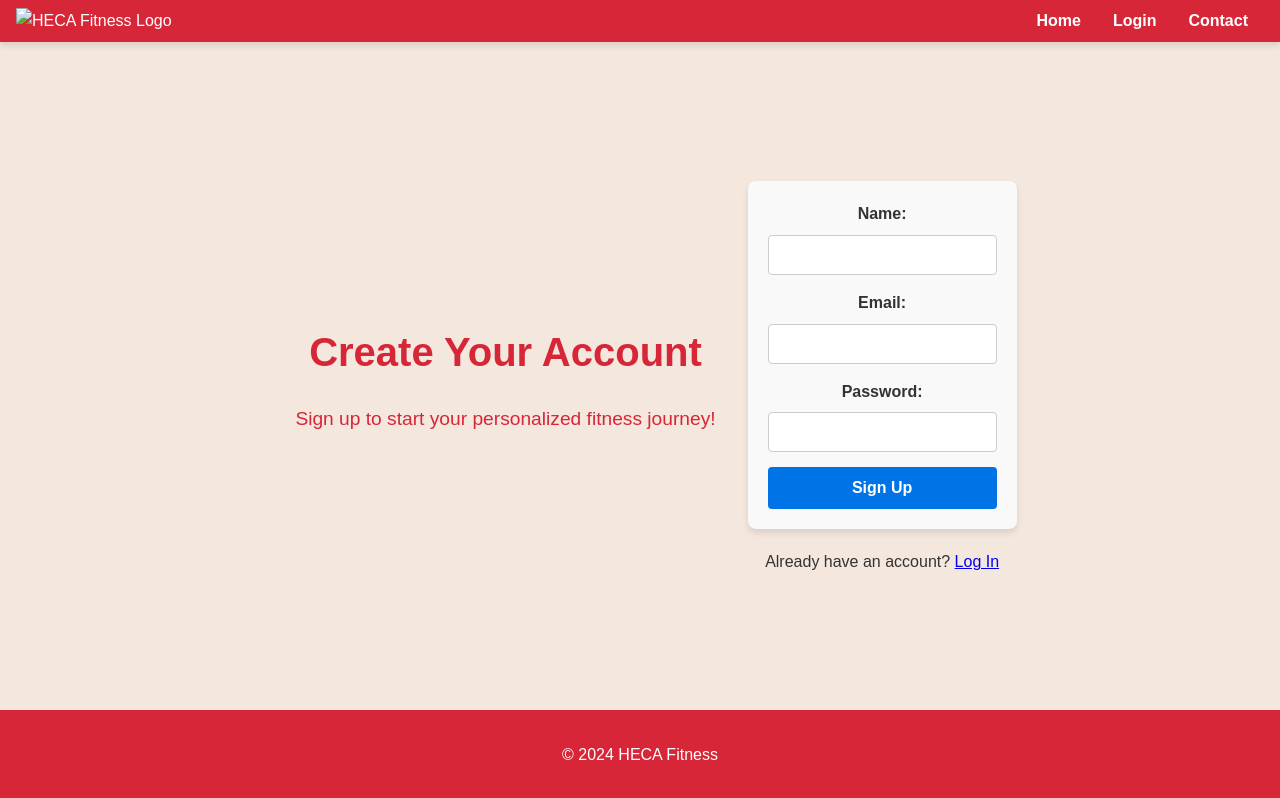
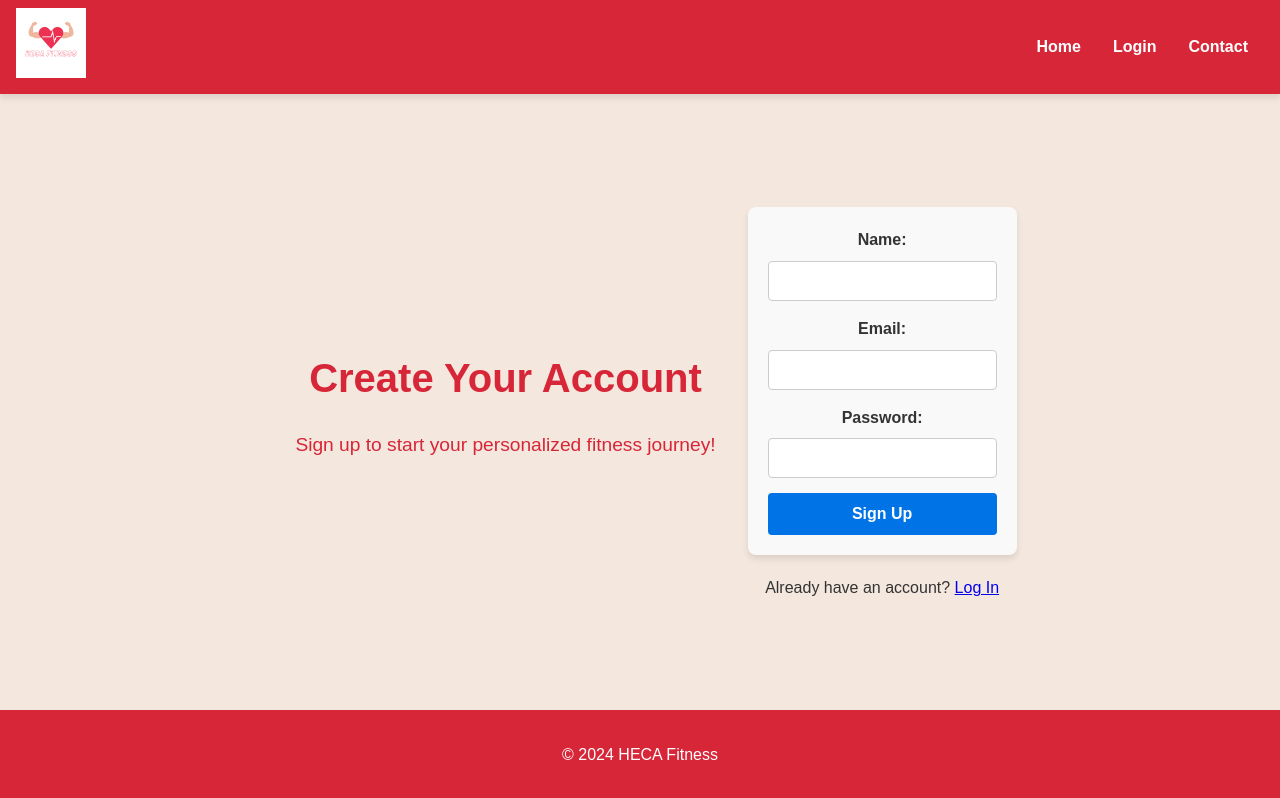
Before and after one commit to HenriComer/CS20-Final, a plain HTML site: page register.html in a window 1280 px wide. Drawn offline with Linux system fonts and the light colour scheme.

Commit message:
Fixed Logo

```diff
--- a/register.html
+++ b/register.html
@@ -9,7 +9,7 @@
 <body>
     <header>
         <div class="logo">
-            <img src="hecafitness.png" alt="HECA Fitness Logo">
+            <img src="Images/hecafitness.png" alt="HECA Fitness Logo">
         </div>
         <nav>
             <ul>
```
Also changed, not shown: login.html (+1 -1 lines).
